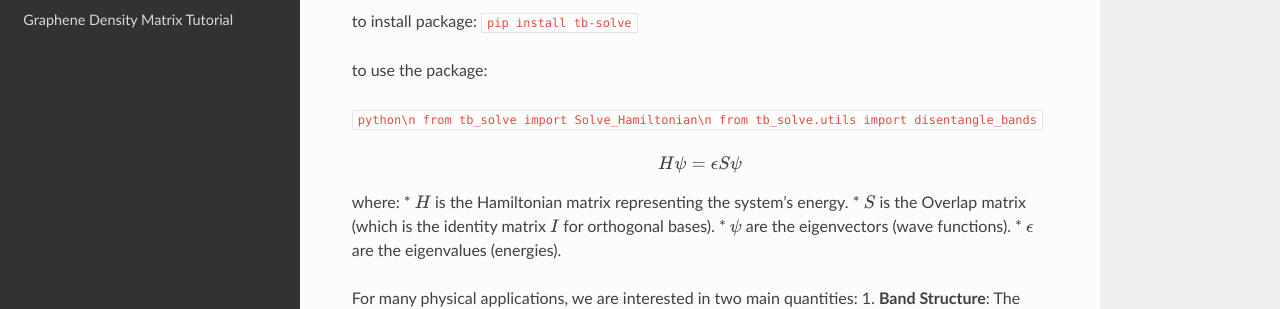
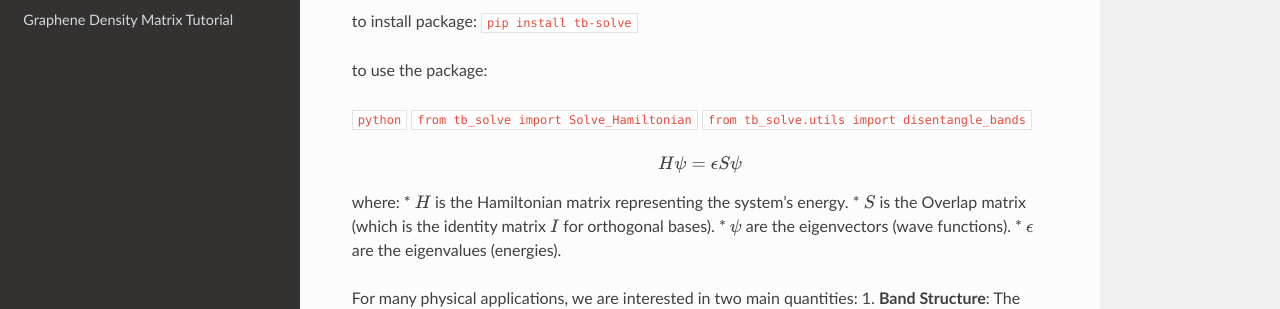
Before and after one commit to dpalmer-anl/TB_solve, a Sphinx documentation site: the page built from docs/intro.rst, in a window 1280 px wide and 900 px high. Shown: the part 222-531 px from the top of the window. Built offline with Sphinx 7.4.7 and the Read the Docs theme 3.1.0, drawn with Linux system fonts in a browser that asks for light colours.

```diff
--- a/docs/intro.rst
+++ b/docs/intro.rst
@@ -7,7 +7,9 @@ to install package: ``pip install tb-solve``
 
 to use the package:
 
-``python\n from tb_solve import Solve_Hamiltonian\n from tb_solve.utils import disentangle_bands``
+``python``
+``from tb_solve import Solve_Hamiltonian``
+``from tb_solve.utils import disentangle_bands``
 
 .. math::
 
```
Also changed, not shown: 4 other files.
